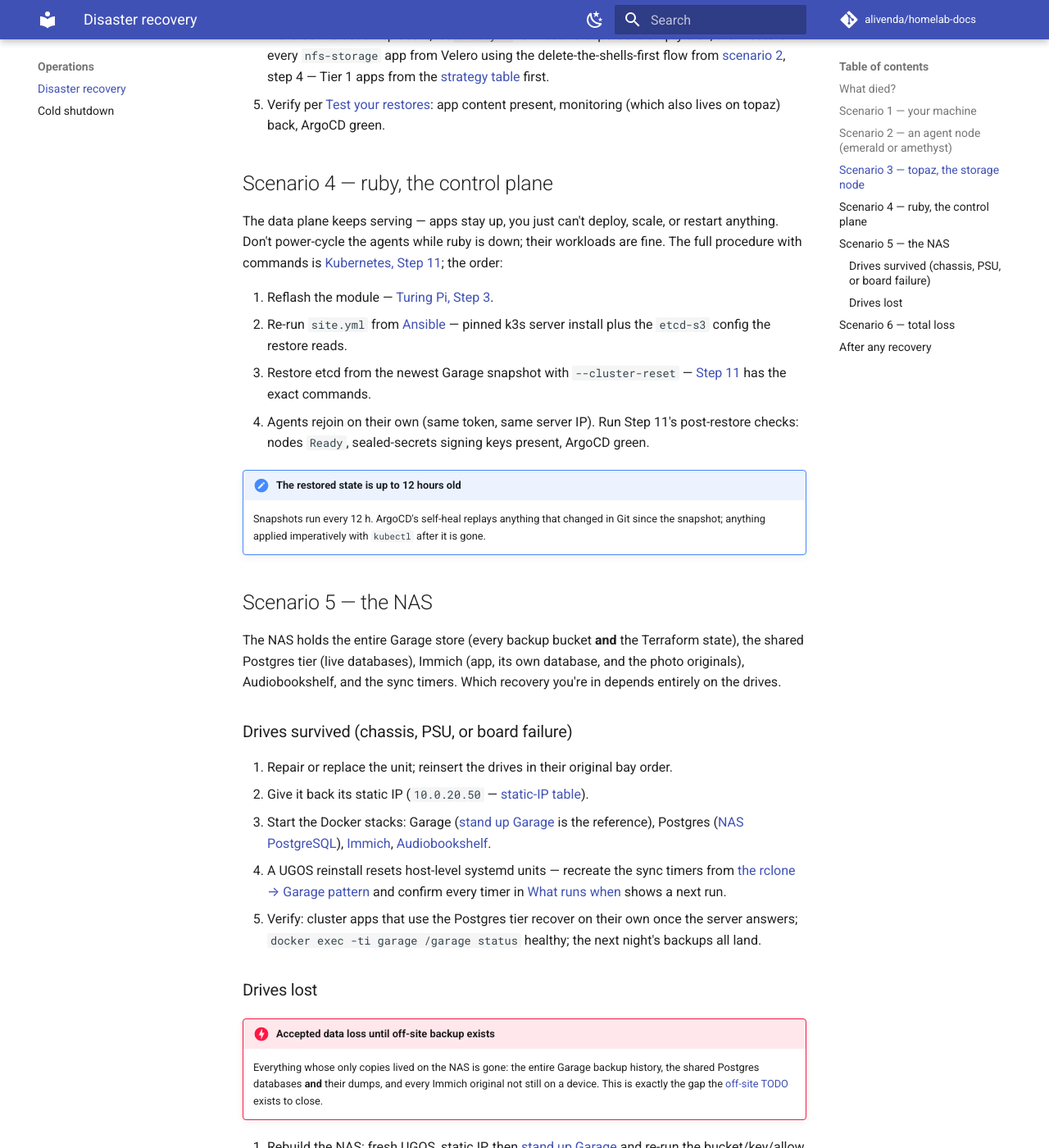
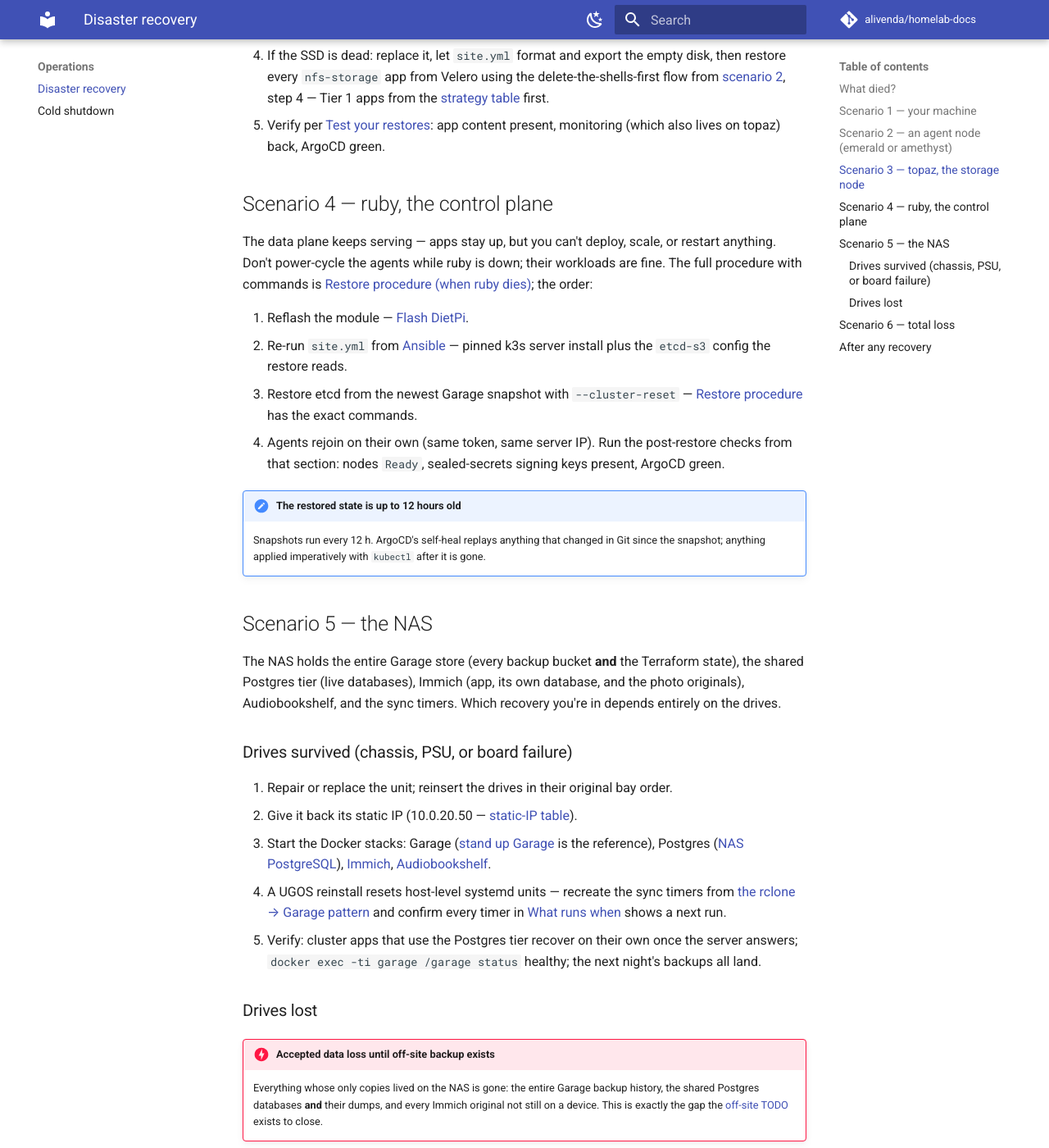
Before and after one commit to alivenda/homelab-docs, an MkDocs documentation site: the page built from docs/operate/disaster-recovery.md, in a window 1280 px wide and 1400 px high, scrolled down 2639 px. Shown: the whole window at 82% size. Built offline with MkDocs 1.6.1 and Material for MkDocs 9.7.7, drawn with Linux system fonts in a browser that asks for light colours; comment, search, counter and statistics services are not loaded; some of the changed text lies outside the part shown.

Commit message:
docs: rewrite observability, backups, and operate pages — Google style
De-number 8 step headings (5 in observability.md, 3 in backups.md)
with anchor pins preserving all inbound links. Sentence-case facts
tables and the cold-shutdown/DR titles. Replace "via" in prose,
strip code font from IPs, fix "should" → present tense in
cold-shutdown verification items.

Update "Step N" link text in disaster-recovery.md and ntfy.md to
match the de-numbered heading names.

Vale corpus: 928 → 909 (−19).

```diff
--- a/.woodpecker.yml
+++ b/.woodpecker.yml
@@ -40,7 +40,7 @@ steps:
   # The step reports findings without failing on them, but still fails on a
   # broken lint setup. `--no-exit` makes vale exit 0 when it finds warnings;
   # without it the step would be red from the first run (the corpus starts at
-  # 928 warnings) and `failure: ignore` would then hide a genuinely broken
+  # 909 warnings) and `failure: ignore` would then hide a genuinely broken
   # step forever — the two states look identical.
   #
   # `vale ls-config` is the canary. It exits 2 on a bad StylesPath or a missing
--- a/docs/operate/disaster-recovery.md
+++ b/docs/operate/disaster-recovery.md
@@ -1,4 +1,4 @@
-# Disaster Recovery
+# Disaster recovery
 
 Something is dead and you're deciding what to do first. This page is **triage and sequencing only** — find your row in the table, follow the ordered checklist, and do the actual work in the linked runbooks. Nothing here duplicates a procedure that lives elsewhere.
 
@@ -28,10 +28,10 @@ Something is dead and you're deciding what to do first. This page is **triage an
 Nothing in the homelab is affected — this is about restoring your ability to operate it. This exact chain is the one drilled on 2026-07-17.
 
 1. On the new or reinstalled machine, install the base tooling as each runbook calls for it — `git` and `sops`/`age` are the only two you need before anything else works.
-2. Restore the age key from your (externally-hosted) password manager — [Backups, Step 1](../build/backups.md#step-1-restore-the-age-private-key).
+2. Restore the age key from your (externally-hosted) password manager — [Restore the age private key](../build/backups.md#step-1-restore-the-age-private-key).
 3. Clone the five repos from Forgejo (`git.yourdomain.com` — it's unaffected); layout and remotes are in [Set up Git](../get-started/set-up-git.md).
-4. Confirm you can decrypt one file from each repo class — [Backups, Step 2](../build/backups.md#step-2-confirm-you-can-decrypt-the-repos).
-5. Pull the kubeconfig from ruby — [Kubernetes, Step 0](../build/kubernetes.md#step-0-get-kubectl-working-on-your-machine).
+4. Confirm you can decrypt one file from each repo class — [Confirm you can decrypt the repos](../build/backups.md#step-2-confirm-you-can-decrypt-the-repos).
+5. Pull the kubeconfig from ruby — [Get kubectl working on your machine](../build/kubernetes.md#step-0-get-kubectl-working-on-your-machine).
 6. Verify: `kubectl get nodes` shows four `Ready` nodes, and `tofu plan` runs clean against the restored state backend.
 
 ## Scenario 2 — an agent node (emerald or amethyst)
@@ -39,7 +39,7 @@ Nothing in the homelab is affected — this is about restoring your ability to o
 Stateless pods reschedule on their own; what makes an agent-node death more than a long reboot is **`local-path` data**, which lives on the dead node's eMMC. emerald is the designated app-state node (see [the local-path tier](../concepts/storage.md#the-local-path-tier)), so losing emerald means restoring SQLite app data from Velero; losing a node with no `local-path` PVCs is just reflash-and-rejoin.
 
 1. Check what the node was holding before you rebuild: `kubectl get pv -o wide` — any `local-path` PVs on the dead node mark the apps you'll restore in step 4.
-2. Reflash DietPi on the module — [Turing Pi, Step 3](../build/turing-pi.md#step-3-flash-dietpi-os-to-all-4-modules).
+2. Reflash DietPi on the module — [Flash DietPi OS to all 4 modules](../build/turing-pi.md#step-3-flash-dietpi-os-to-all-4-modules).
 3. Re-run `site.yml` from [Ansible](../build/ansible.md) — it reinstalls the **pinned** k3s agent, rejoins with the same token, and re-applies the node's labels from `inventory.yml` (including `app-state=true`). Confirm: node `Ready`, labels present in `kubectl get nodes --show-labels`.
 4. If the node held `local-path` PVCs, their data died with the eMMC and the PVC objects that survived in etcd are empty shells. Velero skips resources that already exist, so remove the shells first, then restore per app:
 
@@ -56,7 +56,7 @@ Stateless pods reschedule on their own; what makes an agent-node death more than
 
 Every `nfs-storage` PVC is served from the single SSD in topaz — the storage SPOF named in the [durability model](../concepts/storage.md#durability-model). Apps hang until it's back; data in the Postgres tier is safe on the NAS. First establish which of the two failures you have: a dead **module** (SSD almost certainly intact) or a dead **SSD**.
 
-1. Reflash the module — [Turing Pi, Step 3](../build/turing-pi.md#step-3-flash-dietpi-os-to-all-4-modules) — and reconnect the SSD ([Step 5](../build/turing-pi.md#step-5-prepare-sata-ssd-on-node-3-topaz-node-3) covers the physical side; don't run its format commands on a disk with data).
+1. Reflash the module — [Flash DietPi](../build/turing-pi.md#step-3-flash-dietpi-os-to-all-4-modules) — and reconnect the SSD ([Prepare SATA SSD](../build/turing-pi.md#step-5-prepare-sata-ssd-on-node-3-topaz-node-3) covers the physical side; don't run its format commands on a disk with data).
 2. Re-run `site.yml` from [Ansible](../build/ansible.md). The NFS play is guarded — it only formats a **blank** disk — so on a surviving SSD it just remounts `/data`, re-exports it, and rejoins the agent.
 3. If the SSD survived: the export is back and the data with it. Pods that were hanging on stale NFS mounts may need a kick — `kubectl rollout restart` anything still stuck, then confirm apps serve real data.
 4. If the SSD is dead: replace it, let `site.yml` format and export the empty disk, then restore every `nfs-storage` app from Velero using the delete-the-shells-first flow from [scenario 2](#scenario-2-an-agent-node-emerald-or-amethyst), step 4 — Tier 1 apps from the [strategy table](../build/backups.md#strategy-the-tiers) first.
@@ -64,12 +64,12 @@ Every `nfs-storage` PVC is served from the single SSD in topaz — the storage S
 
 ## Scenario 4 — ruby, the control plane
 
-The data plane keeps serving — apps stay up, you just can't deploy, scale, or restart anything. Don't power-cycle the agents while ruby is down; their workloads are fine. The full procedure with commands is [Kubernetes, Step 11](../build/kubernetes.md#step-11-restore-procedure-when-ruby-dies); the order:
+The data plane keeps serving — apps stay up, but you can't deploy, scale, or restart anything. Don't power-cycle the agents while ruby is down; their workloads are fine. The full procedure with commands is [Restore procedure (when ruby dies)](../build/kubernetes.md#step-11-restore-procedure-when-ruby-dies); the order:
 
-1. Reflash the module — [Turing Pi, Step 3](../build/turing-pi.md#step-3-flash-dietpi-os-to-all-4-modules).
+1. Reflash the module — [Flash DietPi](../build/turing-pi.md#step-3-flash-dietpi-os-to-all-4-modules).
 2. Re-run `site.yml` from [Ansible](../build/ansible.md) — pinned k3s server install plus the `etcd-s3` config the restore reads.
-3. Restore etcd from the newest Garage snapshot with `--cluster-reset` — [Step 11](../build/kubernetes.md#step-11-restore-procedure-when-ruby-dies) has the exact commands.
-4. Agents rejoin on their own (same token, same server IP). Run Step 11's post-restore checks: nodes `Ready`, sealed-secrets signing keys present, ArgoCD green.
+3. Restore etcd from the newest Garage snapshot with `--cluster-reset` — [Restore procedure](../build/kubernetes.md#step-11-restore-procedure-when-ruby-dies) has the exact commands.
+4. Agents rejoin on their own (same token, same server IP). Run the post-restore checks from that section: nodes `Ready`, sealed-secrets signing keys present, ArgoCD green.
 
 !!! note "The restored state is up to 12 hours old"
     Snapshots run every 12 h. ArgoCD's self-heal replays anything that changed in Git since the snapshot; anything applied imperatively with `kubectl` after it is gone.
@@ -81,7 +81,7 @@ The NAS holds the entire Garage store (every backup bucket **and** the Terraform
 ### Drives survived (chassis, PSU, or board failure)
 
 1. Repair or replace the unit; reinsert the drives in their original bay order.
-2. Give it back its static IP (`10.0.20.50` — [static-IP table](../build/network.md#static-ip-allocations)).
+2. Give it back its static IP (10.0.20.50 — [static-IP table](../build/network.md#static-ip-allocations)).
 3. Start the Docker stacks: Garage ([stand up Garage](../build/backups.md#stand-up-garage) is the reference), Postgres ([NAS PostgreSQL](../deploy/nas-postgres.md#stand-up-the-server)), [Immich](../deploy/immich.md), [Audiobookshelf](../reference/app-catalog.md#audiobookshelf).
 4. A UGOS reinstall resets host-level systemd units — recreate the sync timers from [the rclone → Garage pattern](../build/backups.md#nas-side-sync-jobs-the-rclone-garage-pattern) and confirm every timer in [What runs when](../build/backups.md#what-runs-when) shows a next run.
 5. Verify: cluster apps that use the Postgres tier recover on their own once the server answers; `docker exec -ti garage /garage status` healthy; the next night's backups all land.
@@ -103,12 +103,12 @@ Fire, theft, flood — everything on-site is gone. What survives is exactly what
 
 1. Confirm the keystone: you can get into your password manager — [the single root of trust](../build/backups.md#the-single-root-of-trust).
 2. On a new machine, clone the five repos from the **GitHub mirrors** — Forgejo lived in the cluster; the mirror wiring is in [Repositories](../concepts/repositories.md#as-built-forgejo-primary-agit-prs-gitops-over-ssh).
-3. Restore the age key and confirm decrypts — [Backups, Steps 1–2](../build/backups.md#step-1-restore-the-age-private-key).
+3. Restore the age key and confirm decrypts — [Restore the age private key](../build/backups.md#step-1-restore-the-age-private-key) and [Confirm you can decrypt the repos](../build/backups.md#step-2-confirm-you-can-decrypt-the-repos).
 4. Network first: if the gateway survived, its config did too; otherwise rebuild it from [Network](../build/network.md).
 5. NAS, Garage, and the Postgres tier — the [scenario 5 drives-lost list](#drives-lost).
 6. Flash the nodes ([Turing Pi](../build/turing-pi.md)), bootstrap with [Ansible](../build/ansible.md), bring up k3s and its core per [Kubernetes](../build/kubernetes.md).
 7. Wire ArgoCD to the **GitHub mirror** of `homelab-manifests` using the [day-zero pattern](../get-started/set-up-git.md#step-7-wire-argocd-to-homelab-manifests) — the as-built wiring points at Forgejo, which doesn't exist again yet.
-8. Restore the Sealed Secrets signing keys before the apps sync — [Backups, Step 3](../build/backups.md#step-3-restore-the-sealed-secrets-signing-keys-cluster-rebuild-only). The Garage dump died with the NAS, so the day-zero fallback is all you have: it unlocks only secrets sealed before the first rotation. Everything sealed after it must be **re-created from its source** (password manager, provider dashboards) and re-sealed.
+8. Restore the Sealed Secrets signing keys before the apps sync — [Restore the signing keys](../build/backups.md#step-3-restore-the-sealed-secrets-signing-keys-cluster-rebuild-only). The Garage dump died with the NAS, so the day-zero fallback is all you have: it unlocks only secrets sealed before the first rotation. Everything sealed after it must be **re-created from its source** (password manager, provider dashboards) and re-sealed.
 9. Rebuild DNS: `tofu apply` with the restored Cloudflare credentials — the state backend was on the NAS, so re-import the records the apply would otherwise duplicate.
 10. Once Forgejo is redeployed, push the five repos into it and flip ArgoCD back to the [as-built SSH wiring](../concepts/repositories.md#gitops-argocd-pulls-from-forgejo-over-ssh).
 11. Run the full [post-restart verification](cold-shutdown.md#post-restart-verification), then force a complete backup cycle so the new build is protected from day one.
```
Also changed, not shown: docs/deploy/ntfy.md (+1 -1 lines), docs/operate/cold-shutdown.md (+9 -9 lines), 2 other files.
